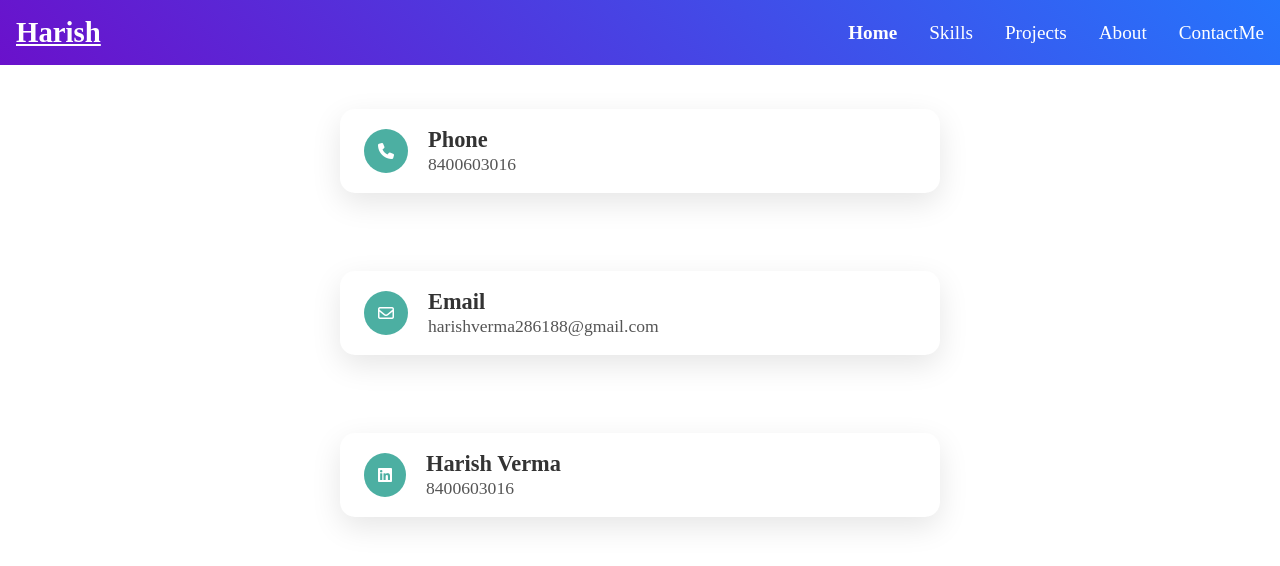
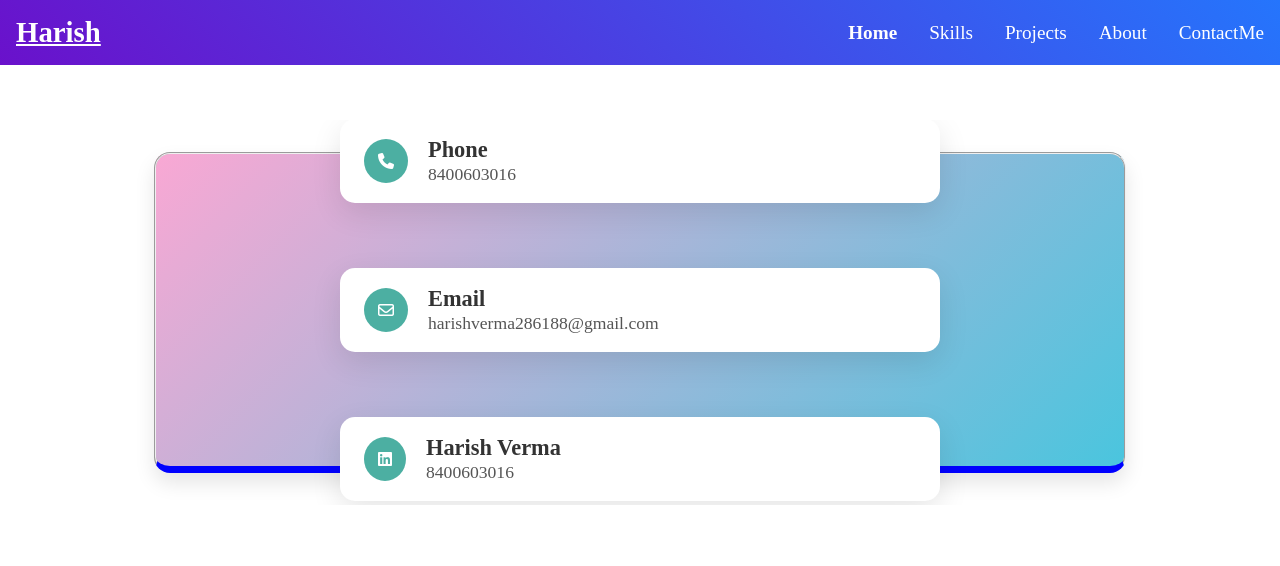
Before and after one commit to HarishVerma37/Portfolio, a React (Vite) app: page /contactMe in a window 1280 px wide. Shown: the top 566 px of the page. Built offline with nearby package versions, Linux system fonts and the light colour scheme.

Commit message:
Update ContactTab.jsx

```diff
--- a/src/ContactComponent/ContactTab.jsx
+++ b/src/ContactComponent/ContactTab.jsx
@@ -1,46 +1,63 @@
 import Contact from "./Contact";
 import "./Contact.css";
+
 export default function ContactTab() {
     let styles = {
-        padding:"1.5rem",
-        borderRadius:"1rem",
-        // background:" linear-gradient(45deg, #87ceeb, #00bfff, #1e90ff)",
+        padding: "2rem",
+        borderRadius: "1rem",
+        // background: "linear-gradient(135deg, #f9a8d4, #4ade80)", // Adding a gradient background
         display: "flex",
         justifyContent: "center",
         alignItems: "center",
         flexWrap: "wrap",
-        gap: "3rem",
-        overflow:"hidden"
+        gap: "2rem",
+        overflow: "hidden",
+        marginTop: "50px",
 
     };
 
-
-
     return (
-       <div className="container">
-        {/* <h4 className="contactMe">Contact Me</h4> */}
+        <div>
             <div className="container" style={styles}>
+                <fieldset
+                    style={{
+                        width: "80%",
+                        borderRadius: "1rem",
+                         background: "linear-gradient(135deg, #f9a8d4,rgb(74, 197, 222))",
+                        boxShadow: "0 10px 20px rgba(0, 0, 0, 0.1)",
+                        borderBottom:"7px solid blue"
+                    }}
+                >
                     <Contact
                         link="tel:8400603016"
-                icon={<i className="fa-solid fa-phone"></i>} // Pass the icon as JSX
+                        icon={<i className="fa-solid fa-phone"></i>}
                         title="Phone"
                         phone="8400603016"
                         className="mobile g"
+                        contactStyle={{
+                            position: "relative",
+                            bottom: "50px"
+                        }}
                     />
                     <Contact
                         link="mailto:harishverma286188@gmail.com"
                         title="Email"
-                icon={<i class="fa-regular fa-envelope"></i>}
+                        icon={<i className="fa-regular fa-envelope"></i>}
                         phone="harishverma286188@gmail.com"
                         className="email g"
                     />
                     <Contact
                         link="https://www.linkedin.com/in/harish-verma-4b0360295?utm_source=share&utm_campaign=share_via&utm_content=profile&utm_medium=android_app"
-                icon={<i class="fa-brands fa-linkedin"></i>}
+                        icon={<i className="fa-brands fa-linkedin"></i>}
                         title="Harish Verma"
                         phone="8400603016"
                         className="g"
+                        contactStyle={{
+                            position: "relative",
+                            top: "50px"
+                        }}
                     />
+                </fieldset>
             </div>
         </div>
     );
```
Lines whose indentation alone changed are shown as unchanged.
